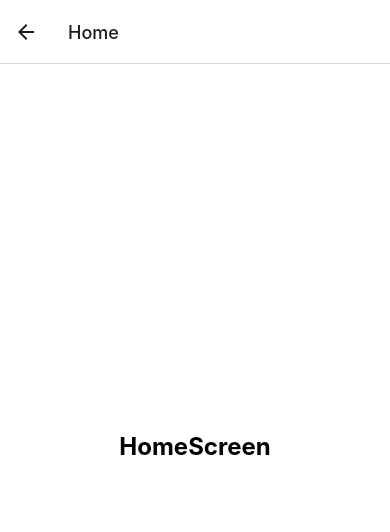
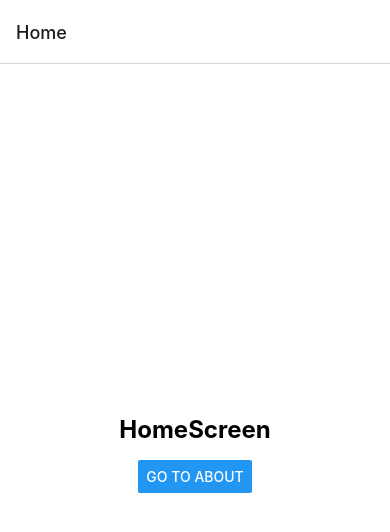
Before and after one commit to martinromario55/RNNavigation, a React Native app: screen /Home in a window 390 px wide. Shown: the top 532 px of the page. Built offline with nearby package versions, Linux system fonts and the light colour scheme.

Commit message:
Navigation between Screens

```diff
--- a/App.js
+++ b/App.js
@@ -8,7 +8,7 @@ const Stack = createNativeStackNavigator()
 export default function App() {
   return (
     <NavigationContainer>
-      <Stack.Navigator initialRouteName="About">
+      <Stack.Navigator>
         <Stack.Screen name="Home" component={HomeScreen} />
         <Stack.Screen name="About" component={AboutScreen} />
       </Stack.Navigator>
--- a/screens/AboutScreen.js
+++ b/screens/AboutScreen.js
@@ -1,10 +1,13 @@
-import { View, Text, StyleSheet } from 'react-native'
-import React from 'react'
+import { View, Text, StyleSheet, Button } from 'react-native'
+import { useNavigation } from '@react-navigation/native'
 
 export default function AboutScreen() {
+  const navigation = useNavigation()
+
   return (
     <View style={styles.container}>
       <Text style={styles.text}>AboutScreen</Text>
+      <Button title="Go To Home" onPress={() => navigation.navigate('Home')} />
     </View>
   )
 }
--- a/screens/HomeScreen.js
+++ b/screens/HomeScreen.js
@@ -1,9 +1,19 @@
-import { View, Text, StyleSheet } from 'react-native'
+import { View, Text, StyleSheet, Button } from 'react-native'
+import { useNavigation } from '@react-navigation/native'
 
 export default function HomeScreen() {
+    // navigation
+    const navigation = useNavigation()
+
   return (
     <View style={styles.container}>
       <Text style={styles.text}>HomeScreen</Text>
+      <Button
+        title="Go to About"
+        onPress={() => {
+          navigation.navigate('About')
+        }}
+      />
     </View>
   )
 }
```
